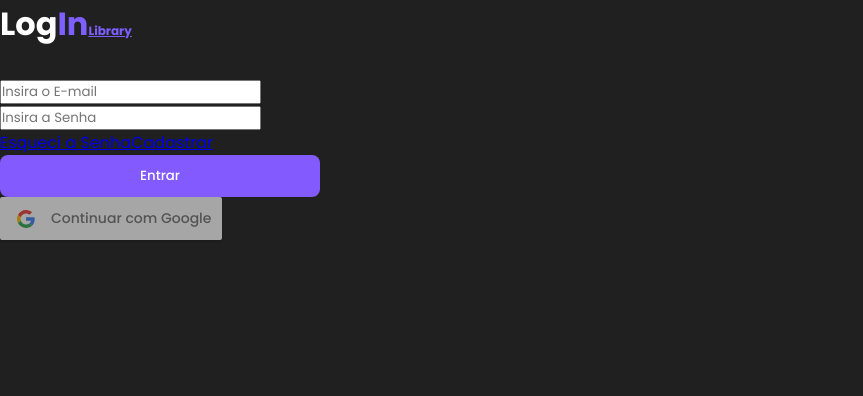
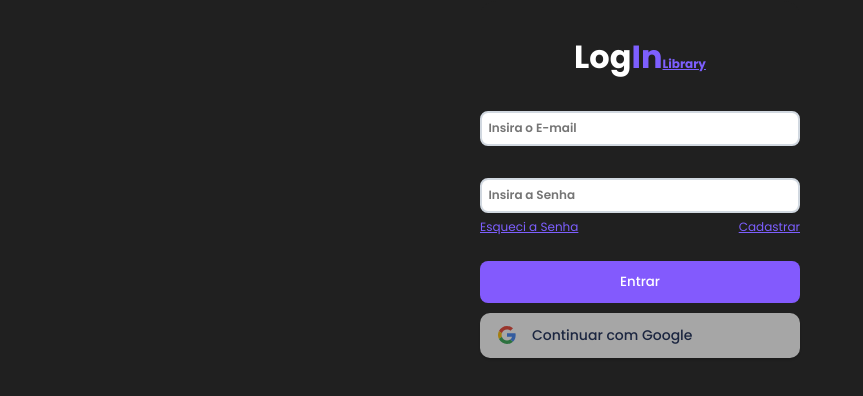
Before and after one commit to LuizFelipe-Mazza/LibraryFront-End, a React (Create React App) app: page /login in a window 1280 px wide. Shown: the top 396 px of the page, without its empty margins (0-863 px from the left). Built offline with nearby package versions, Linux system fonts and the light colour scheme; no server answers.

Commit message:
doc: work in progress

```diff
--- a/src/pages/Login/login.scss
+++ b/src/pages/Login/login.scss
@@ -4,17 +4,18 @@
   box-sizing: border-box;
   font-family: 'Poppins';
 }
-body{
-  background: red;
-.containerLogin {
-  background: transparent;
+
+body {
   display: flex;
+  justify-content: center;
   align-items: center;
-  justify-content: center;
-  margin-top: 7rem;
+  width: 100%;
+  height: 100%;
+  background: #d1d8e0;
 
-  form {
-    max-width: 35rem;
+  .formLogin {
+    margin-top: 30rem;
+    width: 20rem;
     background: #202020;
     display: flex;
     justify-content: center;
@@ -68,7 +69,6 @@
       }
     }
   }
-}
 
   h1 {
     color: #fff;
```
Lines whose indentation alone changed are shown as unchanged.
